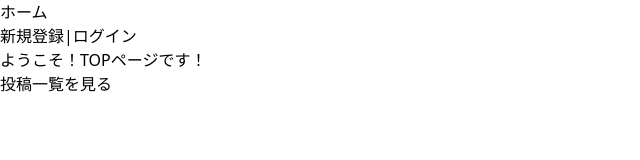
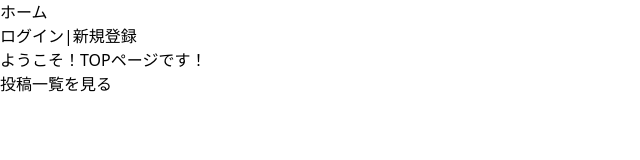
Before and after one commit to koukikubo/docker-rails-next, a Next.js app in the folder frontend/: page / in a window 1280 px wide. Shown: the top 160 px of the page, without its empty margins (0-640 px from the left). Built offline with nearby package versions, Linux system fonts and the light colour scheme; no server answers.

Commit message:
Headerコンポーネントを作成

```diff
--- a/frontend/src/app/layout.tsx
+++ b/frontend/src/app/layout.tsx
@@ -1,6 +1,6 @@
 import "./globals.css";
-import Link from "next/link";
 import type { Metadata } from "next";
+import Header from "@/components/Header"; // ファイル名に合わせて調整！
 
 export const metadata: Metadata = {
   title: "My App",
@@ -8,28 +8,10 @@ export const metadata: Metadata = {
 };
 
 export default function RootLayout({ children }: { children: React.ReactNode }) {
-  const loggedIn = false; // ログイン状態仮
-
   return (
     <html lang="ja">
       <body className="bg-gray-50 text-gray-900 font-sans min-h-screen">
-        <header className="flex justify-between items-center px-6 py-4 bg-white border-b">
-          <Link href="/" className="text-xl font-bold text-blue-600">ホーム</Link>
-          <nav className="space-x-4 text-sm">
-            {loggedIn ? (
-              <Link href="/mypage">
-                <img src="/user-icon.png" alt="ユーザーアイコン" className="w-8 h-8 rounded-full" />
-              </Link>
-            ) : (
-              <>
-                <Link href="/signup" className="text-blue-600 hover:underline">新規登録</Link>
-                <span>|</span>
-                <Link href="/login" className="text-blue-600 hover:underline">ログイン</Link>
-              </>
-            )}
-          </nav>
-        </header>
-
+      <Header />
         <main className="p-6">{children}</main>
       </body>
     </html>
--- /dev/null
+++ b/frontend/src/components/Header.tsx
@@ -0,0 +1,30 @@
+'use client';
+
+import Link from "next/link";
+import { useUser } from "@auth0/nextjs-auth0/client";
+
+export default function Header() {
+  const { user } = useUser(); // ← ログインユーザー情報が入る！
+
+  return (
+    <header className="flex justify-between items-center px-6 py-4 bg-white border-b">
+      <Link href="/" className="text-xl font-bold text-blue-600">ホーム</Link>
+      <nav className="space-x-4 text-sm">
+        {user ? (
+          <>
+            <Link href="/mypage">
+              <img src="/user-icon.png" alt="ユーザーアイコン" className="w-8 h-8 rounded-full" />
+            </Link>
+            <Link href="/api/auth/logout" className="text-blue-600 hover:underline">ログアウト</Link>
+          </>
+        ) : (
+          <>
+            <Link href="/api/auth/login" className="text-blue-600 hover:underline">ログイン</Link>
+            <span>|</span>
+            <Link href="/api/auth/signup" className="text-blue-600 hover:underline">新規登録</Link>
+          </>
+        )}
+      </nav>
+    </header>
+  );
+}
```
